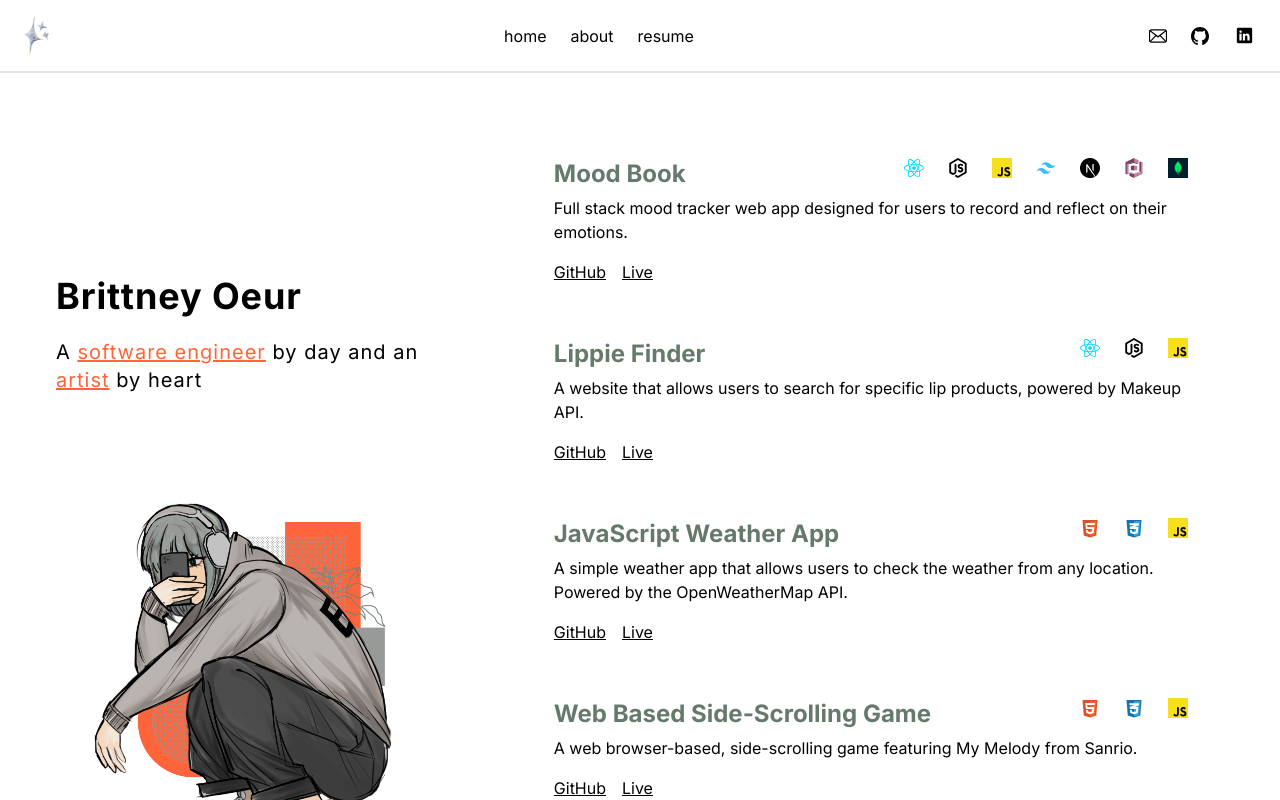
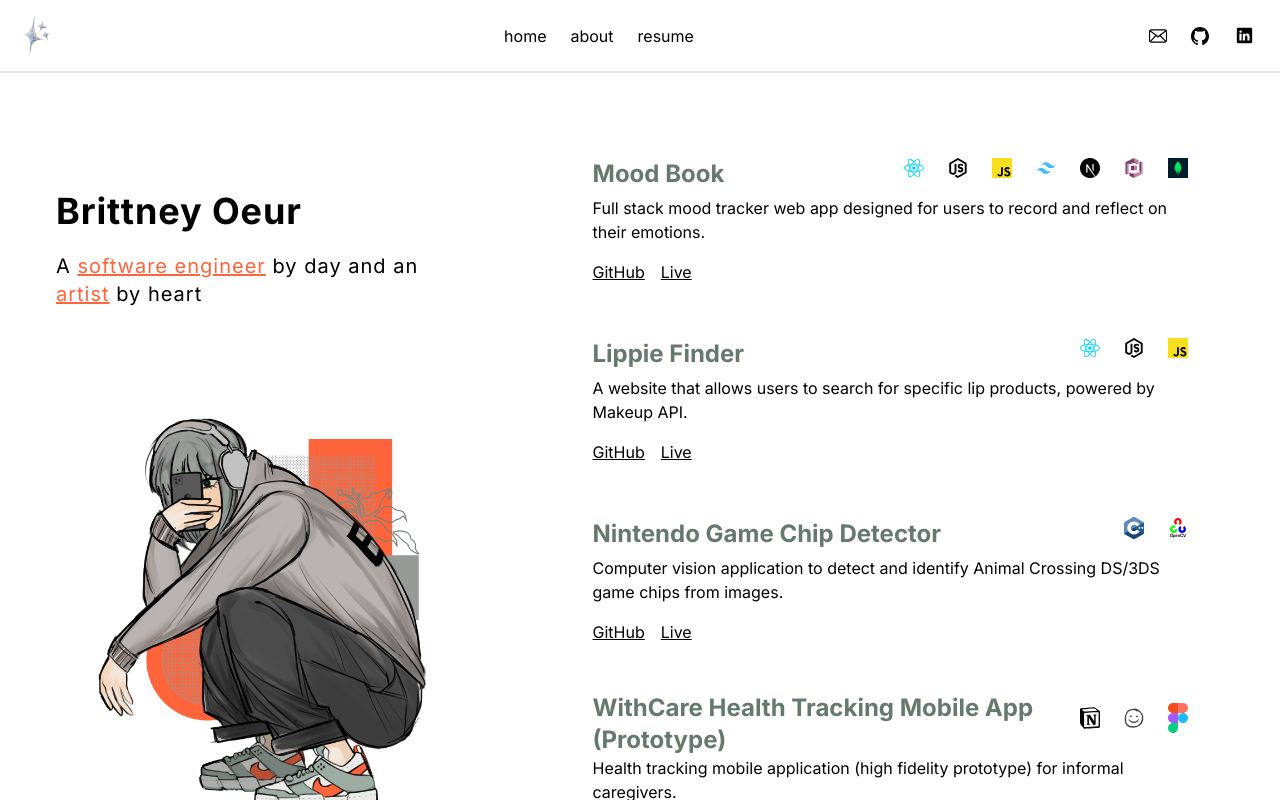
Before and after one commit to BrittneyOeur/portfolio.github.io, a Next.js app: page / in a window 1280 px wide. Shown: the top 800 px of the page. Built offline with nearby package versions, Linux system fonts and the light colour scheme.

Commit message:
Updated ui

```diff
--- a/components/RecentProjects.tsx
+++ /dev/null
@@ -1,81 +0,0 @@
-import React from 'react'
-import { projects } from '@/data'
-import { CardBody, CardContainer, CardItem } from './ui/3d-Card-Effect'
-
-const RecentProjects = () => {
-  return (
-    <div className="py-0" id="projects">
-      <div className="flex flex-wrap items-center justify-center gap-x-48 mt-15">
-        {projects.map(({
-          id, title, des, img, iconLists, link, live}) => (
-          <div key={id} className="sm:h-[41rem] h-[32rem] lg:min-h-[32.5rem] flex items-center justify-center sm:w-[550px] w-[80vw]"> {/* Changes the layout of the cards of each project */}
-
-        {/* -- Card Containers -- */}
-        <CardContainer className="inter-var">
-          <CardBody className="absolute group/card bg-white dark:hover:shadow-2xl dark:hover:shadow-pink-500/[0.5] dark:border-black w-[80vw] sm:w-[600px] md:h-[55vh] lg:h-[500px] p-6 border">
-            <CardItem
-              translateZ="50"
-              className="text-xl font-bold dark:text-black"
-            >
-
-            {/* -- Card Title -- */}
-            <h1 className="font-bold lg:text-2xl md:text-xl text-base line-clamp-1 text-pink-400">
-              {title}
-            </h1>
-            </CardItem>
-
-            {/* -- Card Image -- */}
-            <CardItem translateZ="100" className="w-full mt-4">
-              <img
-                src={img}
-                height="1000"
-                width="1000"
-                className="h-60 w-full object-cover rounded-md group-hover/card:shadow-xl"
-                alt="thumbnail"
-              />
-              </CardItem>
-
-            {/* -- Card Descrption -- */}
-            <CardItem
-                as="p"
-                translateZ="60"
-                className="text-sm max-w-300 mt-2 dark:text-black pt-5 line-clamp-2"
-              >
-                {des}
-            </CardItem>
-
-            {/* -- Card Footer Section -- */}
-            {/* -- Card Tools Icon -- */}
-            <div className="flex items-center justify-between mt-10">
-              <div className="flex items-center">
-
-                {/* Handles icon */}
-                {iconLists.map((icon, index) => (
-                    <div
-                      key={index}
-                      className="border border-white/[0.2] rounded-xl bg-pink-400 bg-opacity-20 lg:w-11 lg:h-11 w-10 h-10 flex justify-center items-center mx-1 hover:shadow-pink-500"
-                      style={{transform: `translateX(-${5 * index * 2} px)`}}
-
-                    >
-                      <img src={icon} alt={icon} className="p-3"/>
-                    </div>
-                ))}
-              </div>
-
-              {/* -- Card Live Site -- */}
-              <div className="flex justify-center items-center gap-5">
-                <a href={link} target="_blank"><p className="flex lg:text-xl md:text-xs text-sm text-pink-300 hover:text-pink-400">Github</p></a>
-                <a href={live} target="_blank"><p className="flex lg:text-xl md:text-xs text-sm text-pink-300 hover:text-pink-400">Live</p></a>
-              </div>
-            </div>
-
-          </CardBody>
-        </CardContainer>
-        </div>
-        ))}
-      </div>
-    </div>
-  )
-}
-
-export default RecentProjects
--- a/components/ui/NavBar.tsx
+++ b/components/ui/NavBar.tsx
@@ -17,7 +17,7 @@ const NavBar = () => {
                     </a>
                 </li>
                 <li>
-                    <a href="/Resume, Brittney Oeur (2025).pdf" target="_blank" className="text-black hover:text-orange duration-75 ease-in-out">
+                    <a href="/Brittney Oeur, Resume (2025).pdf" target="_blank" className="text-black hover:text-orange duration-75 ease-in-out">
                         resume
                     </a>
                 </li>
--- a/data/index.tsx
+++ b/data/index.tsx
@@ -60,25 +60,15 @@ export const navItems = [
     },
     {
       id: 3,
-      title: "JavaScript Weather App",
-      des: "A simple weather app that allows users to check the weather from any location. Powered by the OpenWeatherMap API.",
-      img: "/WeatherApp_2.png",
-      iconLists: ["/html.svg", "/css.svg", "/js.svg"],
-      link: "https://github.com/BrittneyOeur/Weather_App",
-      live:"https://weather-app-private-alpha.vercel.app/"
+      title: "Nintendo Game Chip Detector",
+      des: "Computer vision application to detect and identify Animal Crossing DS/3DS game chips from images.",
+      img: "",
+      iconLists: ["/cplusplus.svg", "/opencv.svg"],
+      link: "https://github.com/BrittneyOeur/Animal-Crossing-Chips-Detection-Computer-Vision",
+      live: "https://github.com/BrittneyOeur/Animal-Crossing-Chips-Detection-Computer-Vision/blob/main/README.md"
     },
     {
       id: 4,
-      title: "Web Based Side-Scrolling Game",
-      des: "A web browser-based, side-scrolling game featuring My Melody from Sanrio.",
-      img: "/SideScrollingGame.png",
-      iconName: ["HTML", "CSS", "JavaScript"],
-      iconLists: ["/html.svg", "/css.svg", "/js.svg"],
-      link: "https://github.com/BrittneyOeur/My-Melody-Side-Scrolling-Game",
-      live: "https://brittneyoeur.github.io/My-Melody-Side-Scrolling-Game/"
-    },
-    {
-      id: 5,
       title: "WithCare Health Tracking Mobile App (Prototype)",
       des: "Health tracking mobile application (high fidelity prototype) for informal caregivers.",
       img: "/WithCare.png",
```
Also changed, not shown: public/opencv.svg (added).
